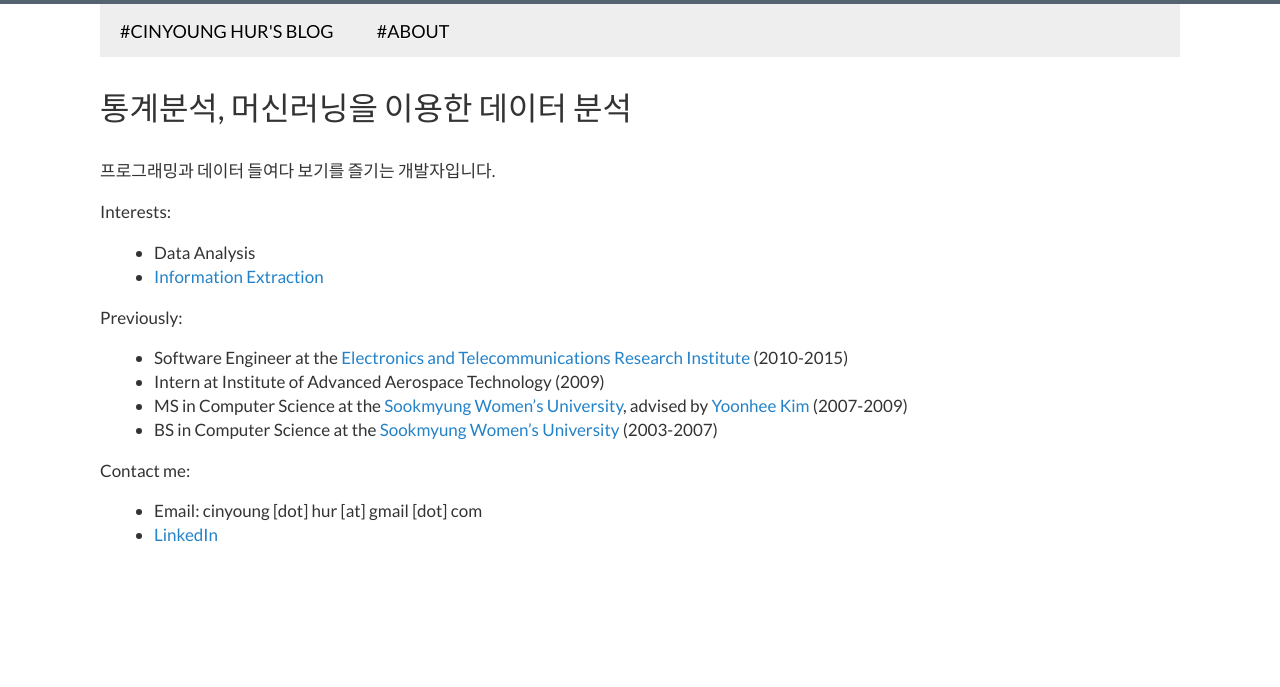
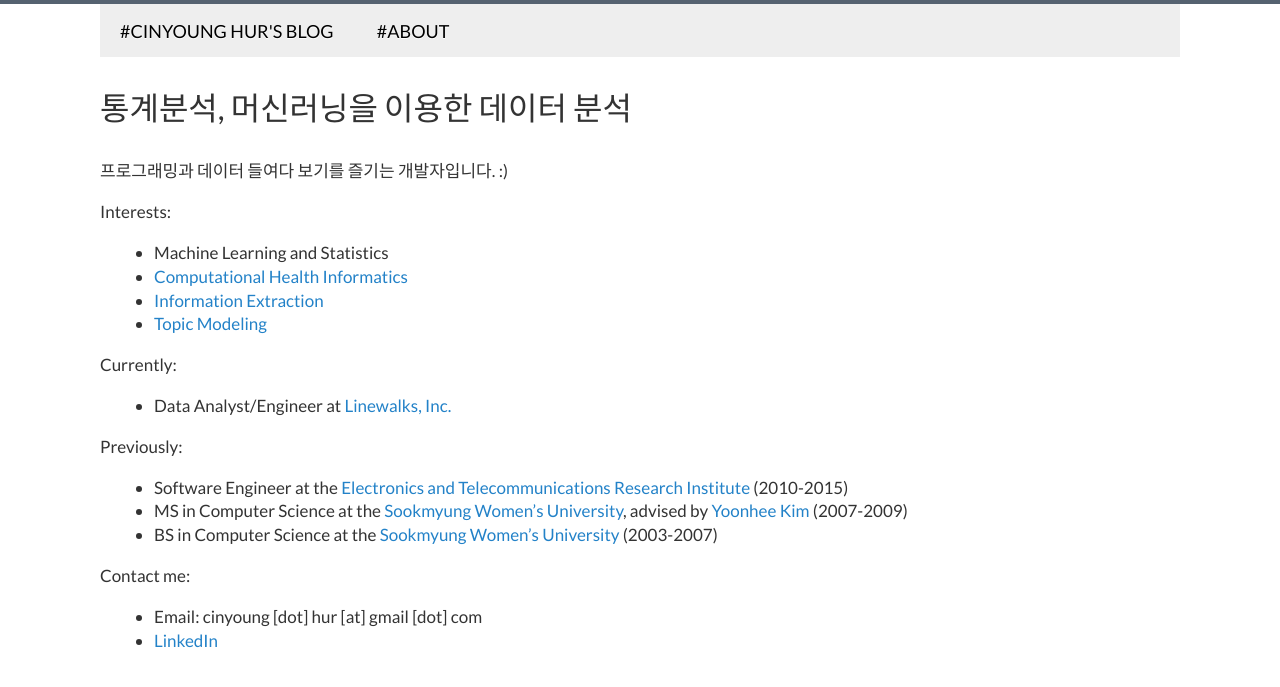
Before and after one commit to hurcy/hurcy.github.io, a Jekyll site: the page built from about.md, in a window 1280 px wide. Shown: the top 687 px of the page. Built offline with Jekyll 4.4.1, drawn with Linux system fonts in a browser that asks for light colours.

Commit message:
Update description

```diff
--- a/_config.yml
+++ b/_config.yml
@@ -3,8 +3,8 @@
 url: https://hurcy.github.io
 gems: [jekyll-paginate,  jekyll-gist]
 paginate: 8
-description:     Digging into data and more
-intro: 통계분석, 머신러닝을 이용한  데이터 분석
+description:    Cinyoung Hur | Machine Learning and Data Analysis
+intro: 통계분석, 머신러닝을 이용한 데이터 분석
 logo:             logo.png
 disqus_shortname:
 # url: http://gotchacode.com
--- a/about.md
+++ b/about.md
@@ -1,20 +1,25 @@
 ---
 layout: default
-title: About Vinit Kumar
+title: About Cinyoung Hur
 ---
 
-프로그래밍과 데이터 들여다 보기를 즐기는 개발자입니다.
+프로그래밍과 데이터 들여다 보기를 즐기는 개발자입니다. :)
 
 Interests:
 
-+ Data Analysis
++ Machine Learning and Statistics
++ [Computational Health Informatics](https://en.wikipedia.org/wiki/Health_informatics#Computational_Health_Informatics)
 + [Information Extraction](https://en.wikipedia.org/wiki/Information_extraction)
++ [Topic Modeling](https://en.wikipedia.org/wiki/Topic_model)
 
+
+Currently:
+
++ Data Analyst/Engineer at [Linewalks, Inc.](LINEWALKS)
 
 Previously:
 
 + Software Engineer at the [Electronics and Telecommunications Research Institute][ETRI] (2010-2015)
-+ Intern at Institute of Advanced Aerospace Technology (2009)
 + MS in Computer Science at the [Sookmyung Women&rsquo;s University][SWU], advised by&nbsp;[Yoonhee Kim][DSLAB] (2007-2009)
 + BS in Computer Science at the [Sookmyung Women&rsquo;s University][SWU] (2003-2007)
 
@@ -27,3 +32,4 @@
 [ETRI]: http://www.etri.re.kr
 [SWU]: http://www.sookmyung.ac.kr
 [DSLAB]: http://dslab.sookmyung.ac.kr
+[LINEWALKS]: http://linewalks.com/
```
Also changed, not shown: 1 other file.
